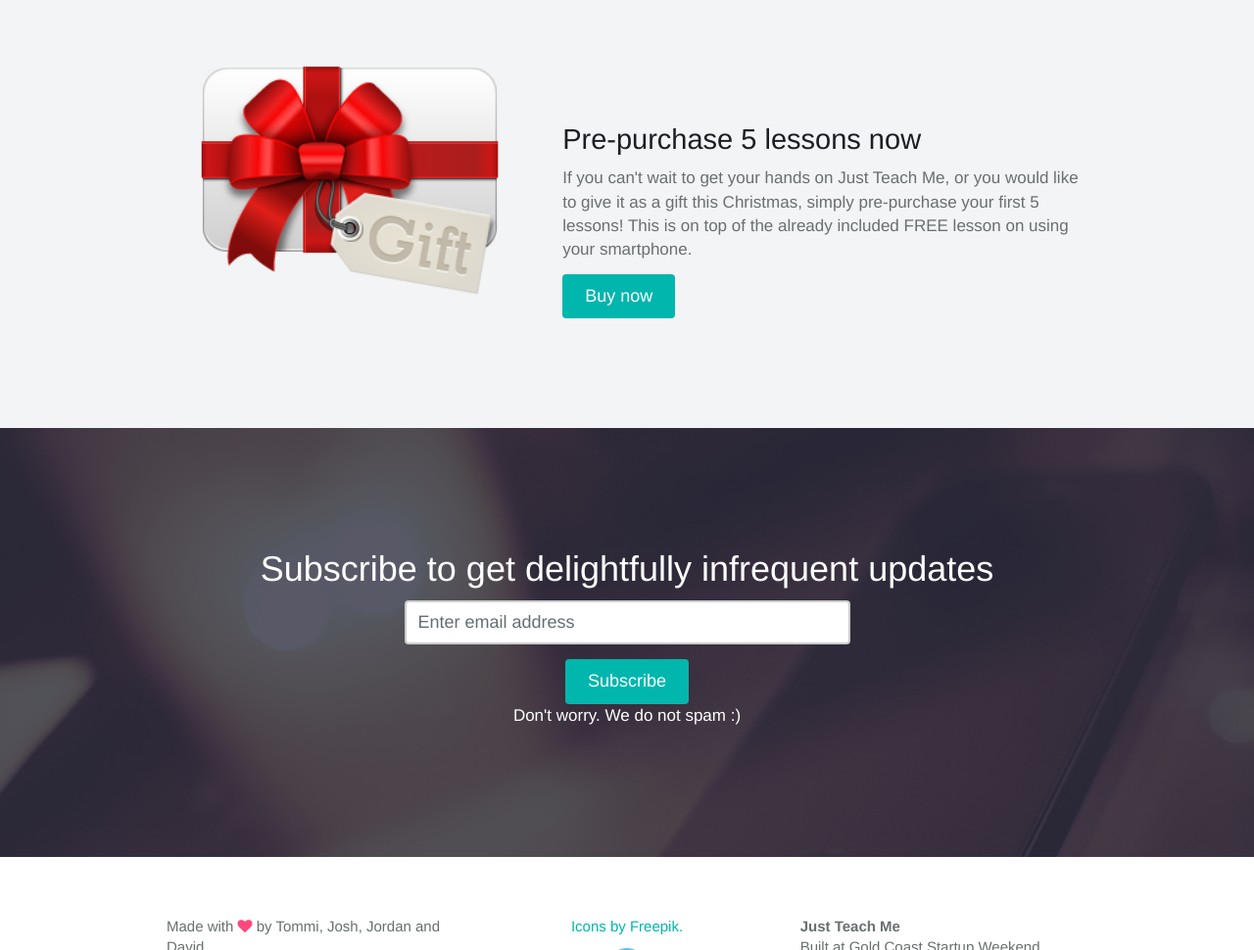
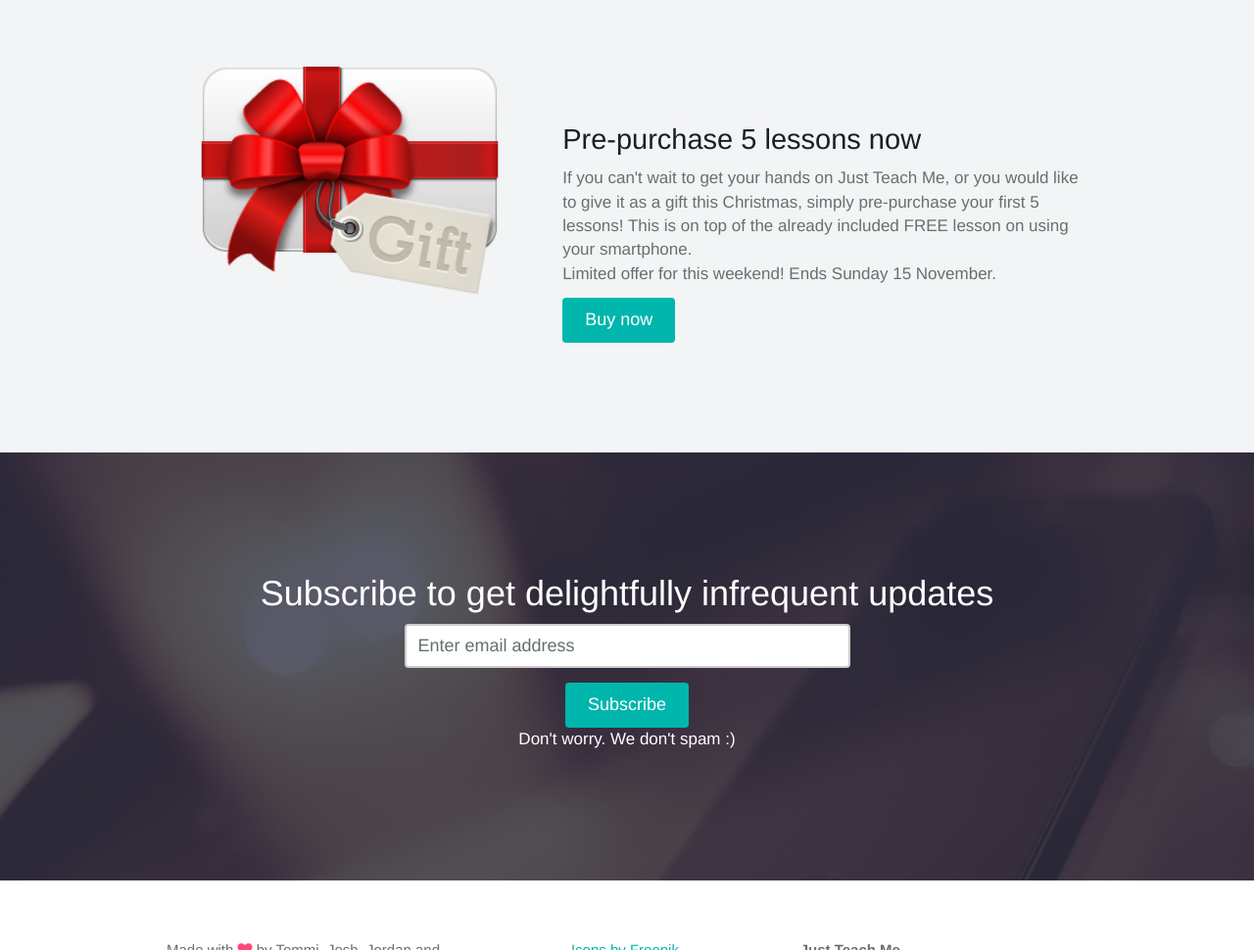
Before and after one commit to JoshDHolmes/JustTeachMe, a plain HTML site: page index.html in a window 1280 px wide. Shown: the part 1335-2305 px from the top of the page at 98% size. Drawn offline with Linux system fonts and the light colour scheme.

Commit message:
Updated  offer and grammar

```diff
--- a/index.html
+++ b/index.html
@@ -184,7 +184,7 @@
             <h3 id="title-1">Pre-purchase 5 lessons now</h3>
 
             <!-- Description -->
-            <p>If you can't wait to get your hands on Just Teach Me, or you would like to give it as a gift this Christmas, simply pre-purchase your first 5 lessons! This is on top of the already included FREE lesson on using your smartphone.</p>
+            <p>If you can't wait to get your hands on Just Teach Me, or you would like to give it as a gift this Christmas, simply pre-purchase your first 5 lessons! This is on top of the already included FREE lesson on using your smartphone.<br>Limited offer for this weekend! Ends Sunday 15 November.</p>
 
             <p>
                 <form action="https://www.paypal.me/joshuaholmes/3.99">
@@ -301,7 +301,7 @@
 
                 <section class="subscribe-description">
 
-                  <p>Don't worry. We do not spam :)</p>
+                  <p>Don't worry. We don't spam :)</p>
 
                 </section> <!-- /.subscribe-description -->
 
```
